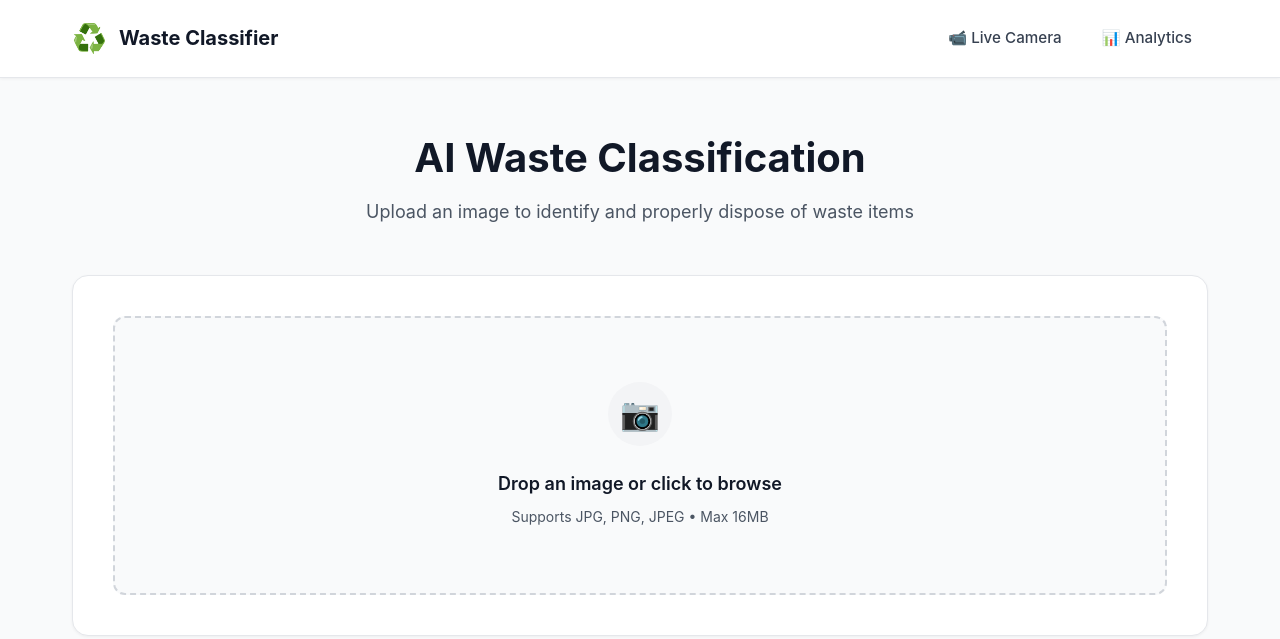
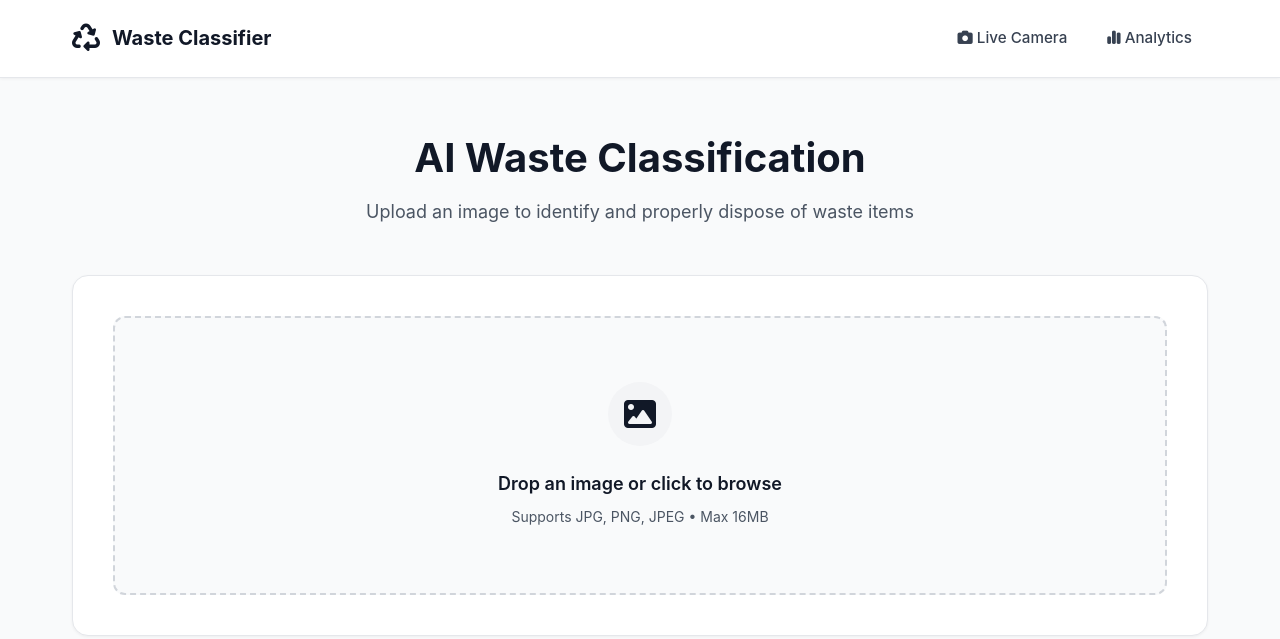
Before and after one commit to ishakale07/AI-Waste-Classification-System, a Flask app: page / in a window 1280 px wide. Shown: the top 639 px of the page. Run offline with Flask 3, Linux system fonts and the light colour scheme; data that the repository does not hold is empty; some libraries are stand-ins or nearby versions.

Commit message:
updated icons

```diff
--- a/app/templates/index.html
+++ b/app/templates/index.html
@@ -4,6 +4,7 @@
     <meta charset="UTF-8">
     <meta name="viewport" content="width=device-width, initial-scale=1.0">
     <title>AI Waste Classifier</title>
+    <script src="https://kit.fontawesome.com/0e5771e83a.js" crossorigin="anonymous"></script>
     <style>
         :root {
             --primary: #2563eb;
@@ -506,12 +507,12 @@
     <nav>
         <div class="nav-container">
             <a href="/" class="logo">
-                <span class="logo-icon">♻️</span>
+                <span class="logo-icon"><i class="fa-solid fa-recycle"></i></span>
                 <span>Waste Classifier</span>
             </a>
             <div class="nav-links">
-                <a href="/live" class="nav-link">📹 Live Camera</a>
-                <a href="/analytics" class="nav-link">📊 Analytics</a>
+                <a href="/live" class="nav-link"><i class="fa-solid fa-camera"></i> Live Camera</a>
+                <a href="/analytics" class="nav-link"><i class="fa-solid fa-chart-simple"></i> Analytics</a>
             </div>
         </div>
     </nav>
@@ -528,7 +529,7 @@
         <div class="card">
             <div class="upload-section" id="uploadSection">
                 <div class="upload-area" id="uploadArea">
-                    <div class="upload-icon">📷</div>
+                    <div class="upload-icon"><i class="fa-solid fa-image"></i></div>
                     <div class="upload-text">Drop an image or click to browse</div>
                     <div class="upload-hint">Supports JPG, PNG, JPEG • Max 16MB</div>
                     <input type="file" id="fileInput" accept="image/*">
@@ -570,7 +571,7 @@
                         <!-- Disposal Information -->
                         <div class="disposal-card">
                             <div class="disposal-header">
-                                <span style="font-size: 1.5rem;">🗑️</span>
+                                <span style="font-size: 1.5rem;"><i class="fa-solid fa-trash-can"></i></span>
                                 <h3>Disposal Guidelines</h3>
                             </div>
 
```
Also changed, not shown: .github/workflows/test.yml (deleted).
